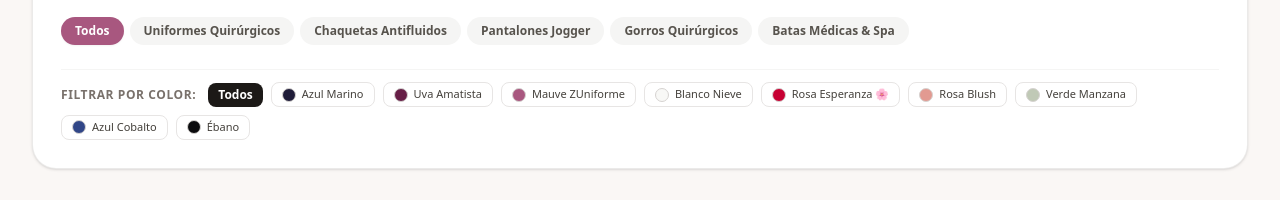
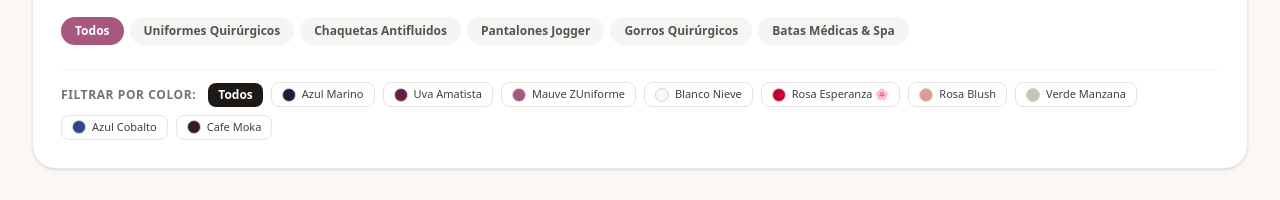
Before and after one commit to Jonathanz7/Zuniforme, a React (Vite) app: page / in a window 1280 px wide. Shown: the part 1400-1600 px from the top of the page. Built offline with nearby package versions, Linux system fonts and the light colour scheme; grey boxes are pictures that could not be loaded.

Commit message:
Actualiza catálogo de productos (6 prendas)

```diff
--- a/src/data/products.ts
+++ b/src/data/products.ts
@@ -211,13 +211,11 @@ export const initialProducts: Product[] = [
     ],
     "variantesColor": [
       {
-        "color": "Ébano",
-        "colorHex": "#0B0B0D",
+        "color": "Cafe Moka",
+        "colorHex": "#361b22",
         "imagenes": [
-          "https://ckia3v7wbmlxmsag.public.blob.vercel-storage.com/products/1789961282698-1.png",
-          "https://ckia3v7wbmlxmsag.public.blob.vercel-storage.com/products/1789961284977-2.png",
-          "https://ckia3v7wbmlxmsag.public.blob.vercel-storage.com/products/1789961288251-3.png",
-          "https://ckia3v7wbmlxmsag.public.blob.vercel-storage.com/products/1789961291950-4.png"
+          "https://ckia3v7wbmlxmsag.public.blob.vercel-storage.com/products/1794759197348-whatsapp-image-2026-11-15-at-11.12.16-am.jpeg",
+          "https://ckia3v7wbmlxmsag.public.blob.vercel-storage.com/products/1794759202223-whatsapp-image-2026-11-15-at-11.12.17-am.jpeg"
         ]
       }
     ]
```
